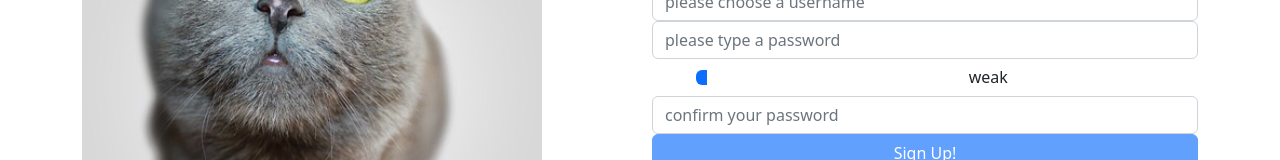
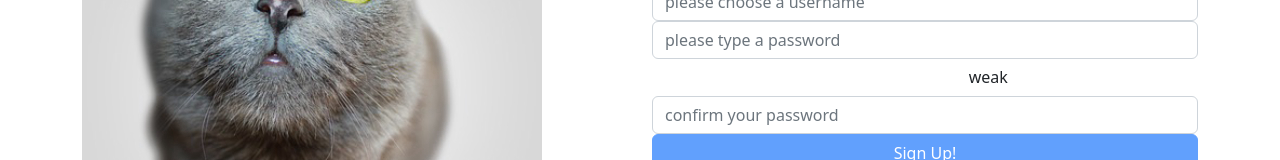
Before and after one commit to leofrio/catbook, an Angular app in the folder catbook/: page /home in a window 1280 px wide. Both pictures are taken after a click on the button "Sign Up!". Shown: the part 202-362 px from the top of the page. Built offline with nearby package versions, Linux system fonts and the light colour scheme.

Commit message:
working progress bar!

```diff
--- a/catbook/src/app/components/home/signup/signup.component.html
+++ b/catbook/src/app/components/home/signup/signup.component.html
@@ -67,8 +67,14 @@
         name="password"
         formControlName="password"
         class="form-control"
+        #password
+        (input)="checkPValue(password.value)"
       />
-      <app-progress-bar></app-progress-bar>
+      <app-progress-bar
+        [currentVal]="passwordValue"
+        [barType]="passwordType"
+        [barMessage]="passwordMessage"
+      ></app-progress-bar>
       <app-message
         *ngIf="
         newUserForm.get('password')?.errors?.['required'] &&
--- a/catbook/src/app/components/home/signup/signup.component.ts
+++ b/catbook/src/app/components/home/signup/signup.component.ts
@@ -17,12 +17,61 @@ export class SignupComponent implements OnInit {
   showSucessToast = false;
   showFailureToast = false;
   loading: boolean = false;
-
+  passwordValue: string = '0';
+  passwordMessage: string = 'weak';
+  passwordType: string = 'bg-danger';
   constructor(
     private formBuilder: FormBuilder,
     private signUpService: SingupService,
     private router: Router
   ) {}
+  checkPValue(password: string): void {
+    let valueInInt: number = 0;
+    if (password.length <= 8) {
+      valueInInt += password.length * 2.5;
+    } else {
+      valueInInt += 20;
+    }
+    if (password.match('(?=.*[A-Z])')) {
+      valueInInt += 20;
+    }
+    if (password.match('(?=.*[0-9])')) {
+      valueInInt += 20;
+    }
+    if (password.match('(?=.*[^A-Za-z0-9])')) {
+      valueInInt += 20;
+    }
+    if (password.match('(?=.*[a-z])')) {
+      valueInInt += 20;
+    }
+    this.changeProgressBar(valueInInt);
+  }
+  changeProgressBar(pvalue: number): void {
+    if (pvalue > 100) {
+      pvalue = 100;
+    }
+    if (pvalue < 33) {
+      this.passwordValue = pvalue.toString();
+      this.passwordType = 'bg-danger';
+      this.passwordMessage = 'Weak';
+    }
+    if (pvalue >= 33 && pvalue < 66) {
+      this.passwordValue = pvalue.toString();
+      this.passwordType = 'bg-warning';
+      this.passwordMessage = 'Okay';
+    }
+    if (pvalue >= 66 && pvalue < 99) {
+      this.passwordValue = pvalue.toString();
+      this.passwordType = 'bg-info';
+      this.passwordMessage = 'Good';
+    }
+    if (pvalue > 99) {
+      this.passwordValue = pvalue.toString();
+      this.passwordType = 'bg-success';
+      this.passwordMessage = 'Strong';
+    }
+  }
+
   @Output() goToLogin: EventEmitter<boolean> = new EventEmitter<boolean>();
 
   changeComponent() {
--- a/catbook/src/app/components/template/progress-bar/progress-bar.component.ts
+++ b/catbook/src/app/components/template/progress-bar/progress-bar.component.ts
@@ -6,8 +6,8 @@ import { Component, Input, OnInit } from '@angular/core';
   styleUrls: ['./progress-bar.component.css'],
 })
 export class ProgressBarComponent implements OnInit {
-  @Input() currentVal: string = '4';
-  @Input() barType: string = '';
+  @Input() currentVal: string = '0';
+  @Input() barType: string = 'bg-danger';
   @Input() barMessage: string = 'weak';
   constructor() {}
 
```
